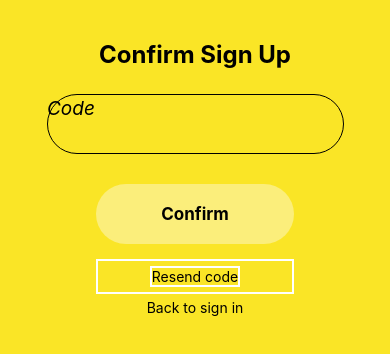
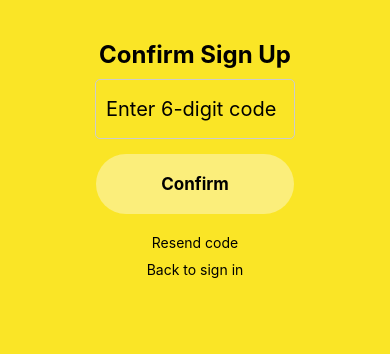
Before and after one commit to Skeeterbob/BillBuzz, a React Native app in the folder billBuzzApp/Project/: screen /Confirm in a window 390 px wide. Shown: the top 354 px of the page. Built offline with nearby package versions, Linux system fonts and the light colour scheme.

Commit message:
changed text input so the user has to put in a 6 digit code in order to confirm there tfa

```diff
--- a/billBuzzApp/Project/src/Screens/SignInScreen/confirmSignUp/confirmSignUP.js
+++ b/billBuzzApp/Project/src/Screens/SignInScreen/confirmSignUp/confirmSignUP.js
@@ -1,5 +1,5 @@
 import React, {useState} from 'react'
-import { View, Text, Image, StyleSheet, useWindowDimensions, ScrollView } from 'react-native'
+import { View, Text, Image, StyleSheet, Button, TextInput } from 'react-native'
 
 import CustomInput from '../../../Components/CustomInput';
 import CustomButton from '../../../CustomButton/CustomButton';
@@ -24,15 +24,31 @@ const ConfirmSignUP = () => {
     const resendCodePressed =() =>{
         console.warn('resendCodePressed');
     }
+    const handleCodeChange = (text) => {
+        // Ensure the input consists of only numeric characters and has a length of 6
+        if (/^\d{0,6}$/.test(text)) {
+          setCode(text);
+        }
+      };
 return(
 
     <View style={styles.root}>
        <Text style={styles.title}>Confirm Sign Up</Text>
+       <View style={styles.container}>
+      <TextInput
+        style={styles.input}
+        placeholder="Enter 6-digit code"
+        keyboardType="numeric"
+        maxLength={6}
+        value={code}
+        onChangeText={handleCodeChange}
+      />
 
-       <CustomInput placeholder="Code" value={code} setValue={setCode}/>
+    </View>
+
         <CustomButton text="Confirm" onPress={confrimPressed}/>
-        <CustomButton text="Resend code" onPress={resendCodePressed} type="container_THIRD"/>
-        <CustomButton text="Back to sign in" onPress={backToSignIn} type="container_Fourth"/>
+        <CustomButton text="Resend code" onPress={resendCodePressed} type="container_Fourth"/>
+        <CustomButton text="Back to sign in"  onPress={backToSignIn} type="container_Fourth"/>
 
 
     </View>
@@ -60,6 +76,19 @@ const styles = StyleSheet.create({
         fontWeight: 'bold',
         margin: 10,
 
-    }
+    },
+    container: {
+        flexDirection: 'row',
+        alignItems: 'center',
+      },
+      input: {
+        width: 200,
+        height: 60,
+        borderWidth: 1,
+        borderColor: '#ccc',
+        borderRadius: 5,
+        paddingHorizontal: 10,
+        fontSize: 20,
+      }
 });
 export default ConfirmSignUP;
```
